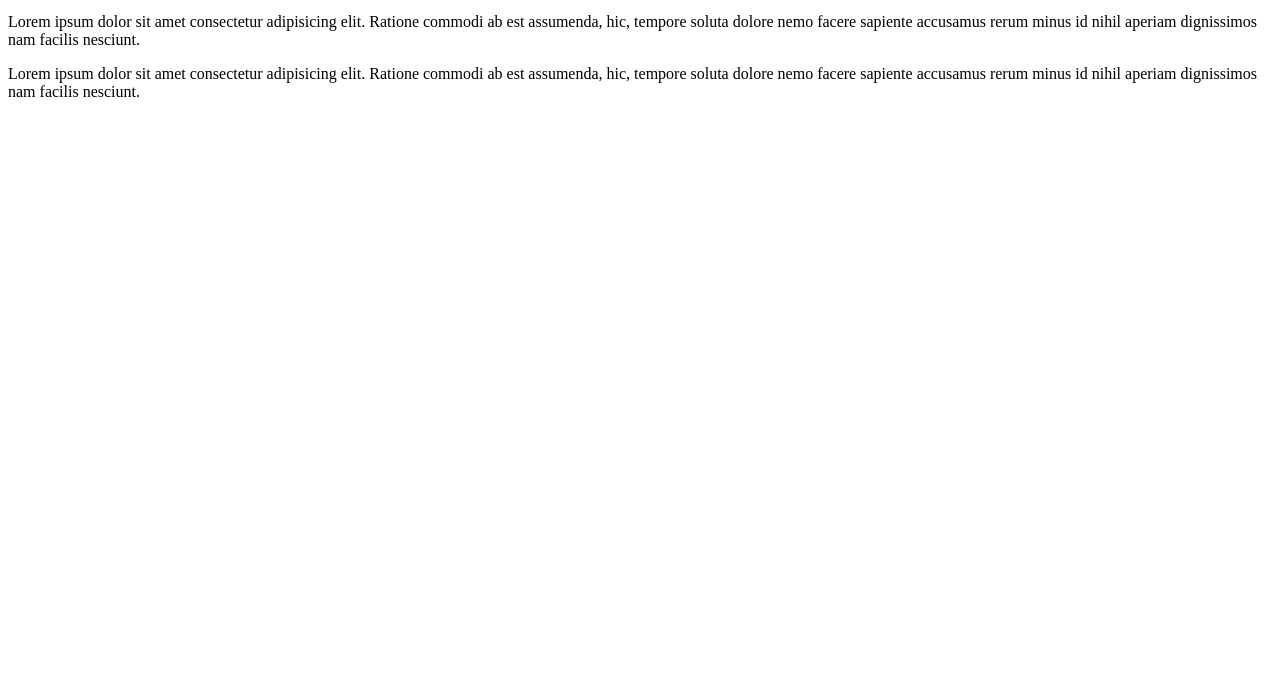
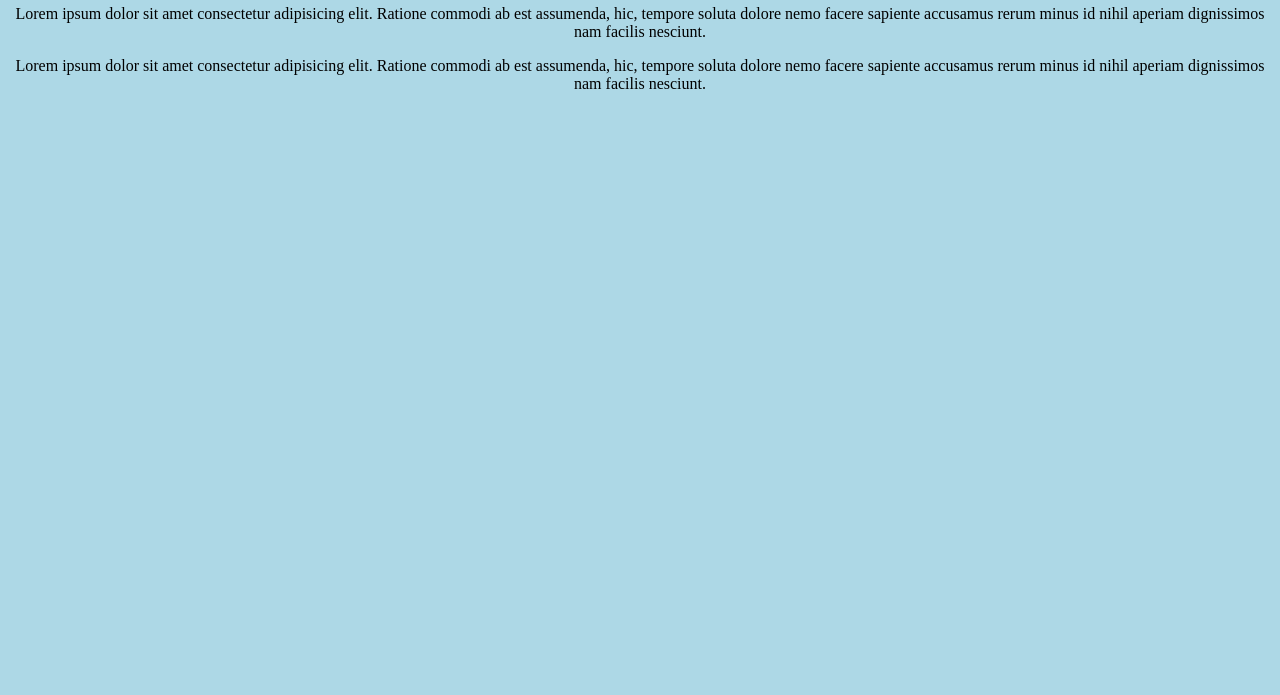
Before and after one commit to TylerMorrow16/SecurityJourney, a plain HTML site: page index.html in a window 1280 px wide. Shown: the part 105-800 px from the top of the page. Drawn offline with Linux system fonts and the light colour scheme.

Commit message:
Update index.html

```diff
--- a/index.html
+++ b/index.html
@@ -3,7 +3,7 @@
     <meta charset="UTF-8">
     <meta name="viewport" content="width=device-width, initial-scale=1.0">
     <title>Tyler's Security Journey!</title>
-    <link rel=""stylesheet"" href="styles.css">
+    <link rel="stylesheet" href="styles.css">
 </head>
 <body>
     <h1>Welcome!</h1>
```
